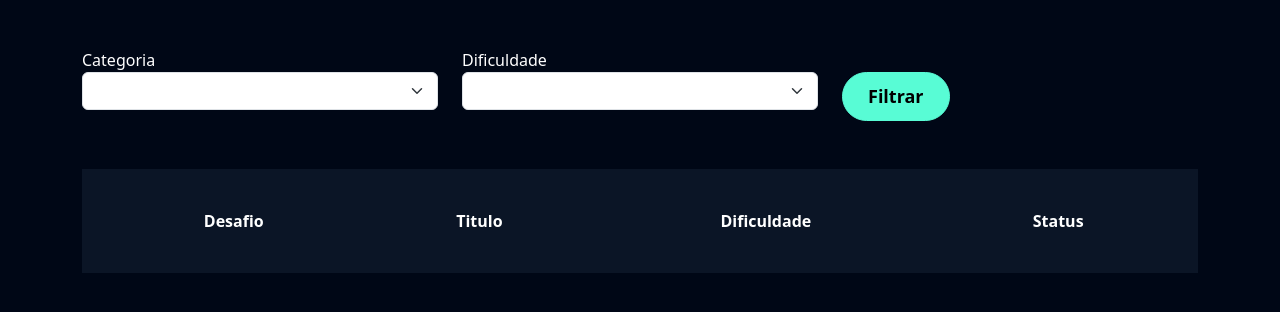
After one commit to JoseJr0207/Projeto_PYSTACK_WEEK_9.0, a Django app: page /flashcard/listar_desafio/ in a window 1280 px wide. The commit adds this page. Shown: the top 312 px of the page. Run offline with Django 5.2, Linux system fonts and the light colour scheme; a user stored in the database is signed in; data that the repository does not hold is empty.

Commit message:
desafios

```diff
--- a/flashcard/admin.py
+++ b/flashcard/admin.py
@@ -1,6 +1,8 @@
 from django.contrib import admin
-from .models import Categoria, Flashcard
+from .models import Categoria, Flashcard, FlashcardDesafio, Desafio
 
 
 admin.site.register(Categoria)
 admin.site.register(Flashcard)
+admin.site.register(Desafio)
+admin.site.register(FlashcardDesafio)
--- /dev/null
+++ b/flashcard/templates/listar_desafio.html
@@ -0,0 +1,65 @@
+{% extends "base.html" %}
+{% load static %}
+
+{% block 'cabecalho' %}
+
+    <link href="{% static 'usuarios/css/cadastro.css' %}" rel="stylesheet">
+    <link href="{% static 'flashcard/css/novo_flashcard.css' %}" rel="stylesheet">
+    <link href="{% static 'flashcard/css/iniciar_desafio.css' %}" rel="stylesheet">
+    <link href="{% static 'flashcard/css/desafio.css' %}" rel="stylesheet">
+    <link href='https://unpkg.com/boxicons@2.1.4/css/boxicons.min.css' rel='stylesheet'>
+
+{% endblock 'cabecalho' %}
+
+
+{% block 'conteudo' %}
+    <div class="container">
+        <br>
+        <br>
+        <div class="row">
+            <div class="col-md">
+                <form action="}" method="GET">
+                <label for="">Categoria</label>
+                <select name="categoria" class="form-select">
+
+                </select>
+            </div>
+            <div class="col-md">
+                <label for="">Dificuldade</label>
+                <select name="dificuldade" class="form-select">
+
+                </select>
+            </div>
+            <div class="col-md">
+                <br>
+                <input type="submit" value="Filtrar" class="btn-cadastro">
+                </form>
+            </div>
+        </div>
+        <br>
+        <br>
+        <div class="box-listar">
+            <table>
+                <thead>
+                  <tr>
+                    <th scope="col">Desafio</th>
+                    <th scope="col">Titulo</th>
+                    <th scope="col">Dificuldade</th>
+                    <th scope="col">Status</th>
+                  </tr>
+                </thead>
+                <tbody>
+                    {% for desafio in desafios %}
+                        <tr class="linha">
+                            <th><a href="">{{desafio.id}}</a></th>
+                            <td>{{desafio.titulo}}</td>
+                            <td>{{desafio.get_dificuldade_display}}</td>
+                            <td>{{desafio.status}}</td>
+                        </tr>
+                    {% endfor %}
+                </tbody>
+              </table>
+        </div>
+    </div>
+    <script src="{% static 'flashcard/js/flashcard.js' %}"></script>
+{% endblock 'conteudo' %}
--- a/flashcard/urls.py
+++ b/flashcard/urls.py
@@ -3,4 +3,7 @@ from . import views
 
 urlpatterns = [
     path('novo_flashcard/', views.novo_flashcard, name='novo_flashcard'),
+    path('deletar_flashcard/<int:id>', views.deletar_flashcard, name='deletar_flashcard'),
+    path('iniciar_desafio/', views.iniciar_desafio, name='iniciar_desafio'),
+    path('listar_desafio/', views.listar_desafio, name='listar_desafio'),
 ]
--- a/flashcard/views.py
+++ b/flashcard/views.py
@@ -1,5 +1,5 @@
 from django.shortcuts import render, redirect
-from .models import Categoria, Flashcard
+from .models import Categoria, Flashcard, Desafio, FlashcardDesafio
 from django.http import HttpResponse
 from django.contrib.messages import constants
 from django.contrib import messages
@@ -65,3 +65,69 @@ def novo_flashcard(request):
 def novo_flashcardTeste(request):
     if request.method == "GET":
         return render(request, 'novo_flashcard.html')
+
+def deletar_flashcard(request, id):
+    flashcard = Flashcard.objects.get(id=id)
+    flashcard.delete()
+    messages.add_message(
+        request, constants.SUCCESS, 'Flashcard deletado com sucesso!'
+    )
+    return redirect('/flashcard/novo_flashcard')
+
+def iniciar_desafio(request):
+    if request.method == 'GET':
+        categorias = Categoria.objects.all()
+        dificuldades = Flashcard.DIFICULDADE_CHOICES
+        return render(
+            request,
+            'iniciar_desafio.html',
+            {'categorias': categorias, 'dificuldades': dificuldades},
+        )
+    elif request.method == 'POST':
+        titulo = request.POST.get('titulo')
+        categorias = request.POST.getlist('categoria')
+        dificuldade = request.POST.get('dificuldade')
+        qtd_perguntas = request.POST.get('qtd_perguntas')
+
+        desafio = Desafio(
+            user=request.user,
+            titulo=titulo,
+            quantidade_perguntas=qtd_perguntas,
+            dificuldade=dificuldade,
+        )
+        desafio.save()
+
+        desafio.categoria.add(*categorias)
+
+        flashcards = (
+            Flashcard.objects.filter(user=request.user)
+            .filter(dificuldade=dificuldade)
+            .filter(categoria_id__in=categorias)
+            .order_by('?')
+        )
+
+        if flashcards.count() < int(qtd_perguntas):
+            return redirect('/flashcard/iniciar_desafio/')
+
+        flashcards = flashcards[: int(qtd_perguntas)]
+
+        for f in flashcards:
+            flashcard_desafio = FlashcardDesafio(
+                flashcard=f,
+            )
+            flashcard_desafio.save()
+            desafio.flashcards.add(flashcard_desafio)
+
+        desafio.save()
+
+        return redirect(f'/flashcard/desafio/{desafio.id}')
+
+def listar_desafio(request):
+    desafios = Desafio.objects.filter(user=request.user)
+    return render(
+        request,
+        'listar_desafio.html',
+        {
+            'desafios': desafios,
+        },
+    )
--- /dev/null
+++ b/templates/static/flashcard/css/desafio.css
@@ -0,0 +1,65 @@
+.badge-categoria{
+    padding: 5px;
+    background-color: #122342;
+
+}
+
+.box-new-flashcard{
+    margin: 0;
+}
+
+.icone-vermelho{
+    color:red;
+    font-size: 30px;
+}
+
+.icone-verde{
+    color:green;
+    font-size: 30px;
+}
+
+.op2{
+    opacity: .3;
+}
+
+.fonte-p{
+    font-size: 25px;
+}
+
+.btn-desafio{
+    width: 100% !important;
+    color: black;
+    text-decoration: none;
+    display: block;
+    text-align: center;
+    font-size: 25px;
+}
+
+.box-listar{
+
+    background-color: #0b1526;
+    padding: 20px;
+}
+
+table{
+    width: 100%;
+    padding: 20px;
+    text-align: center;
+
+}
+
+.linha{
+    height: 40px;
+    background-color: var(--dark-color);
+    padding: 20px;
+}
+
+
+td, th{
+    padding: 20px;
+}
+
+tr{
+    background-color: var(--main-color);
+
+}
--- /dev/null
+++ b/templates/static/flashcard/css/iniciar_desafio.css
@@ -0,0 +1,12 @@
+.fonte-principal{
+    font-weight: bold;
+    font-size: 60px;
+}
+
+.fonte-secundaria{
+    font-size: 35px;
+}
+
+.ctx{
+    text-align: center;
+}
```
Also changed, not shown: flashcard/models.py (+22 -0 lines), flashcard/templates/iniciar_desafio .html (added, +58 -0 lines), flashcard/templates/novo_flashcard.html (+18 -3 lines), db.sqlite3, flashcard/migrations/0003_flashcarddesafio_desafio.py (added).
